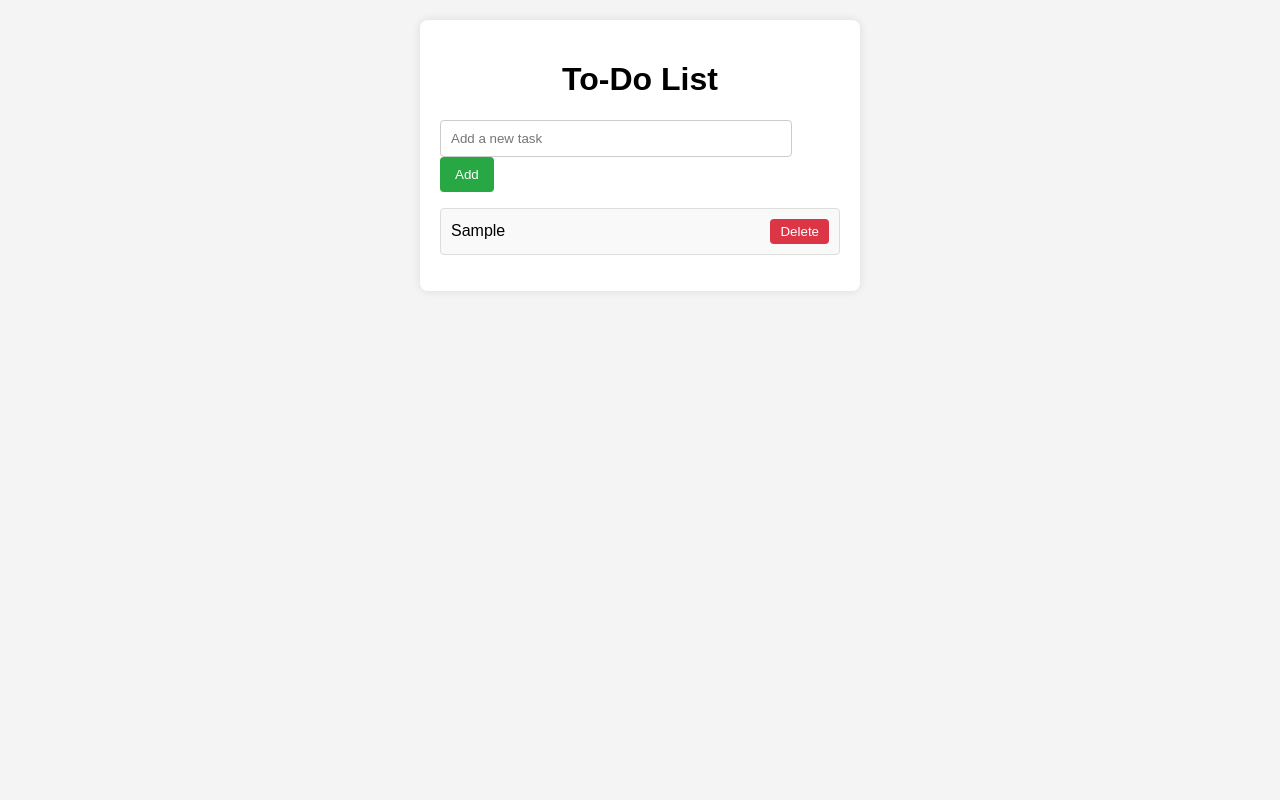
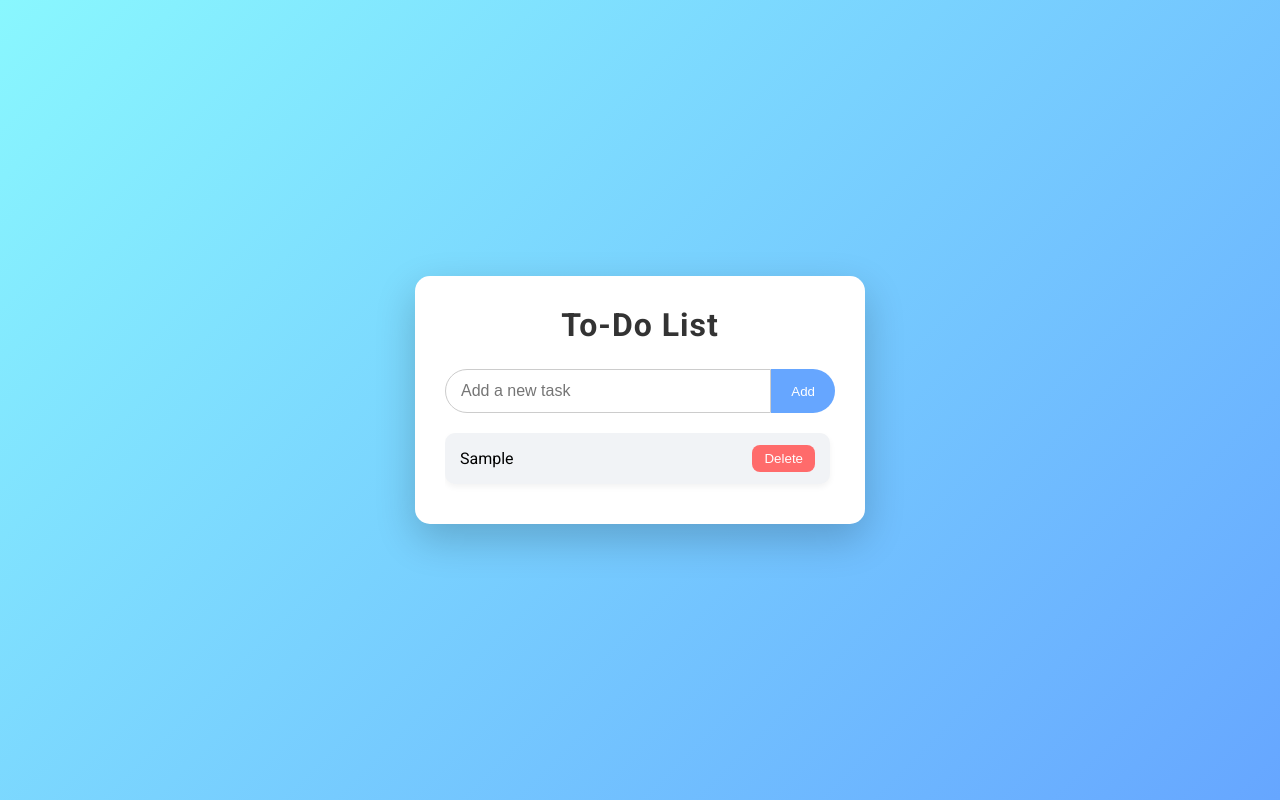
Before and after one commit to SanjayJanga/To-Do-List, a plain HTML site: page index.html in a window 1280 px wide. Both pictures are taken after typing "Sample" into the empty fields and a click on the button "Add". Drawn offline with Linux system fonts and the light colour scheme.

Commit message:
Update index.html

```diff
--- a/index.html
+++ b/index.html
@@ -3,74 +3,139 @@
 <head>
   <meta charset="UTF-8">
   <meta name="viewport" content="width=device-width, initial-scale=1.0">
-  <title>To-Do List</title>
+  <title>Sanjay's To-Do List</title>
   <style>
+    @import url('https://fonts.googleapis.com/css2?family=Roboto:wght@400;500;700&display=swap');
+
+    * {
+      box-sizing: border-box;
+      margin: 0;
+      padding: 0;
+    }
+
     body {
-      font-family: Arial, sans-serif;
-      background-color: #f4f4f4;
-      margin: 0;
-      padding: 20px;
+      font-family: 'Roboto', sans-serif;
+      background: linear-gradient(135deg, #89f7fe, #66a6ff);
+      display: flex;
+      justify-content: center;
+      align-items: center;
+      height: 100vh;
     }
+
     .container {
-      max-width: 400px;
-      margin: 0 auto;
       background: #fff;
-      padding: 20px;
-      border-radius: 8px;
-      box-shadow: 0 0 10px rgba(0, 0, 0, 0.1);
+      width: 100%;
+      max-width: 450px;
+      padding: 30px;
+      border-radius: 15px;
+      box-shadow: 0 15px 40px rgba(0, 0, 0, 0.2);
+      transition: transform 0.3s ease;
     }
+
+    .container:hover {
+      transform: translateY(-5px);
+    }
+
     h1 {
       text-align: center;
+      margin-bottom: 25px;
+      color: #333;
+      font-weight: 700;
+      letter-spacing: 1px;
     }
+
+    .input-group {
+      display: flex;
+      margin-bottom: 20px;
+    }
+
     input[type="text"] {
-      width: calc(100% - 70px);
-      padding: 10px;
+      flex: 1;
+      padding: 12px 15px;
+      border-radius: 50px 0 0 50px;
       border: 1px solid #ccc;
-      border-radius: 4px;
+      outline: none;
+      font-size: 16px;
+      transition: all 0.3s ease;
     }
+
+    input[type="text"]:focus {
+      border-color: #66a6ff;
+      box-shadow: 0 0 8px rgba(102, 166, 255, 0.5);
+    }
+
     button {
-      padding: 10px 15px;
-      background: #28a745;
+      padding: 12px 20px;
+      background: #66a6ff;
+      border: none;
       color: #fff;
-      border: none;
-      border-radius: 4px;
+      font-weight: 500;
       cursor: pointer;
+      border-radius: 0 50px 50px 0;
+      transition: all 0.3s ease;
     }
+
     button:hover {
-      background: #218838;
+      background: #4681e5;
     }
+
     ul {
-      list-style-type: none;
-      padding: 0;
+      list-style: none;
+      max-height: 300px;
+      overflow-y: auto;
+      padding-right: 5px;
     }
+
     li {
-      padding: 10px;
-      background: #f9f9f9;
-      border: 1px solid #ddd;
-      margin-top: 5px;
-      border-radius: 4px;
+      background: #f1f3f6;
+      padding: 12px 15px;
+      margin-bottom: 10px;
+      border-radius: 10px;
       display: flex;
       justify-content: space-between;
       align-items: center;
+      box-shadow: 0 3px 6px rgba(0,0,0,0.05);
+      transition: all 0.3s ease;
     }
+
+    li:hover {
+      transform: translateX(5px);
+      background: #e0e4f0;
+    }
+
     li button {
-      background: #dc3545;
+      background: #ff6b6b;
       border: none;
+      padding: 6px 12px;
       color: #fff;
-      padding: 5px 10px;
-      border-radius: 4px;
+      font-weight: 500;
+      border-radius: 8px;
       cursor: pointer;
+      transition: background 0.3s ease;
     }
+
     li button:hover {
-      background: #c82333;
+      background: #e55b5b;
+    }
+
+    /* Scrollbar for tasks */
+    ul::-webkit-scrollbar {
+      width: 6px;
+    }
+
+    ul::-webkit-scrollbar-thumb {
+      background: #66a6ff;
+      border-radius: 3px;
     }
   </style>
 </head>
 <body>
   <div class="container">
     <h1>To-Do List</h1>
-    <input type="text" id="taskInput" placeholder="Add a new task">
-    <button onclick="addTask()">Add</button>
+    <div class="input-group">
+      <input type="text" id="taskInput" placeholder="Add a new task">
+      <button onclick="addTask()">Add</button>
+    </div>
     <ul id="taskList"></ul>
   </div>
 
@@ -79,7 +144,7 @@
       const taskInput = document.getElementById('taskInput');
       const taskText = taskInput.value.trim();
 
-      if (taskText === '') {
+      if (!taskText) {
         alert('Please enter a task!');
         return;
       }
@@ -90,9 +155,7 @@
 
       const deleteButton = document.createElement('button');
       deleteButton.textContent = 'Delete';
-      deleteButton.onclick = function() {
-        taskList.removeChild(li);
-      };
+      deleteButton.onclick = () => taskList.removeChild(li);
 
       li.appendChild(deleteButton);
       taskList.appendChild(li);
```
